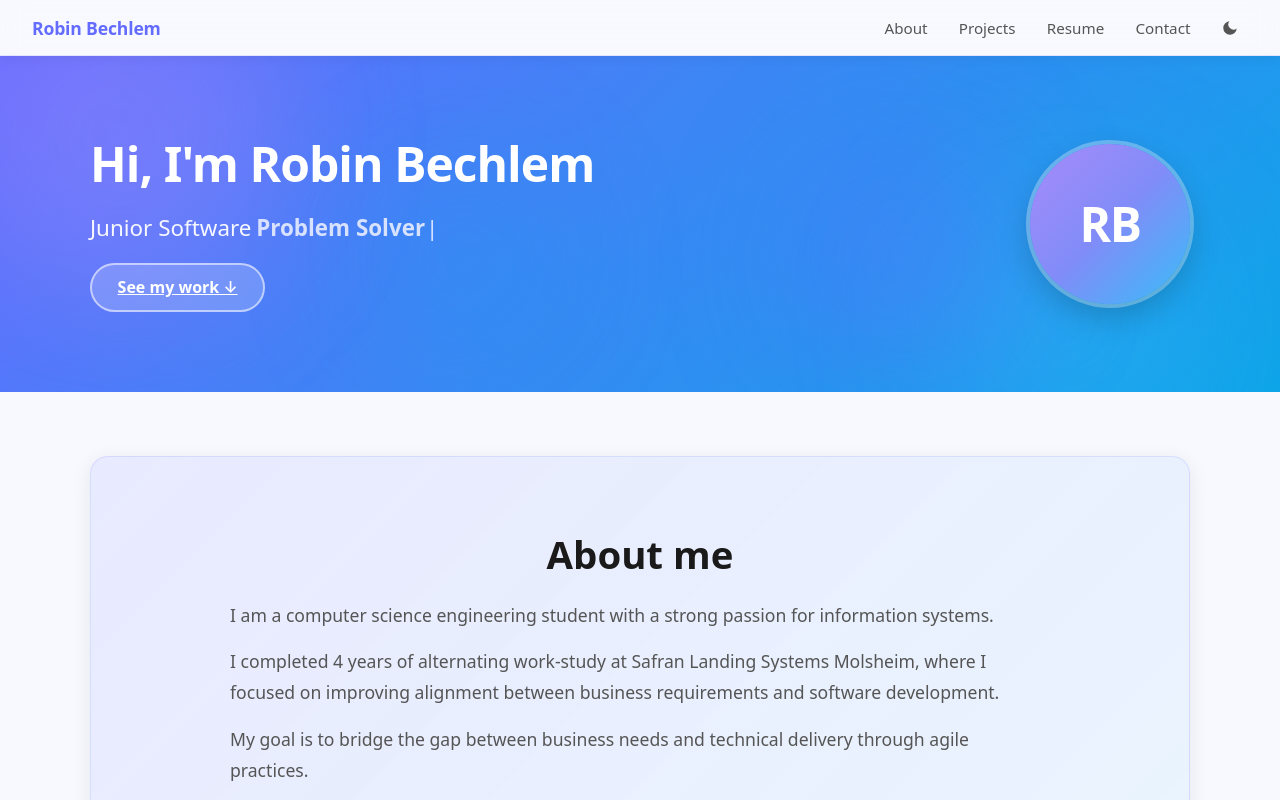
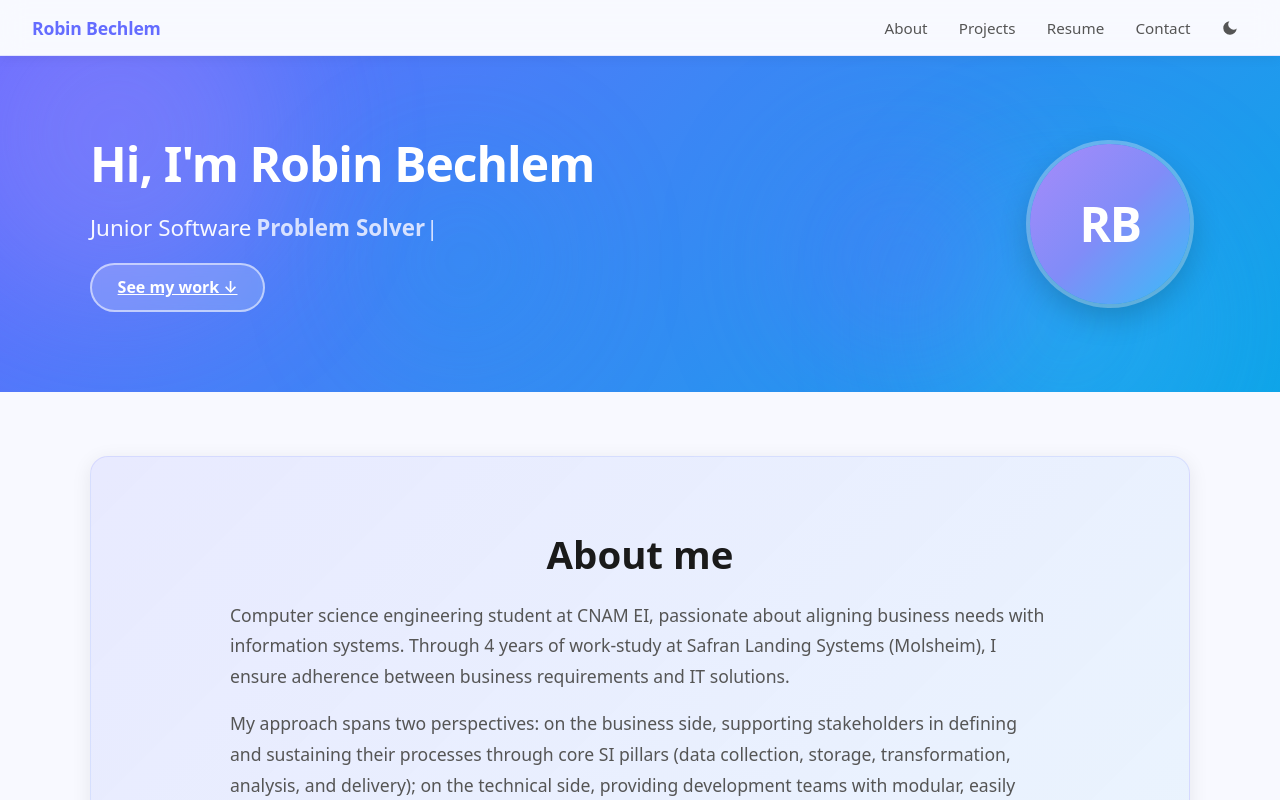
Before and after one commit to reaub1/portfolio, a React (Vite) app: page / in a window 1280 px wide. Shown: the top 800 px of the page. Built offline with nearby package versions, Linux system fonts and the light colour scheme.

Commit message:
↗️ update of the about part

```diff
--- a/index.html
+++ b/index.html
@@ -18,7 +18,7 @@
     <meta property="og:description" content="Frontend Developer &amp; Engineer. Discover my projects and get in touch." />
     <meta property="og:type" content="website" />
     <meta property="og:image" content="/favicon.svg" />
-    <meta property="og:url" content="https://robinbechlem.dev" />
+    <meta property="og:url" content="https://portfolio-mu-smoky-26.vercel.app" />
   </head>
   <body>
     <div id="root"></div>
--- a/src/components/About.jsx
+++ b/src/components/About.jsx
@@ -4,9 +4,8 @@ const About = () => {
     return (
       <section id="about" className="about fade-in">
         <h2>About me</h2>
-        <p>I am a computer science engineering student with a strong passion for information systems.</p>
-        <p>I completed 4 years of alternating work-study at Safran Landing Systems Molsheim, where I focused on improving alignment between business requirements and software development.</p>
-        <p>My goal is to bridge the gap between business needs and technical delivery through agile practices.</p>
+        <p>Computer science engineering student at CNAM EI, passionate about aligning business needs with information systems. Through 4 years of work-study at Safran Landing Systems (Molsheim), I ensure adherence between business requirements and IT solutions.</p>
+        <p>My approach spans two perspectives: on the business side, supporting stakeholders in defining and sustaining their processes through core SI pillars (data collection, storage, transformation, analysis, and delivery); on the technical side, providing development teams with modular, easily adaptable solutions built on SOLID principles, with a strong focus on quality through testing and CI/CD practices.</p>
       </section>
     );
   };
```
